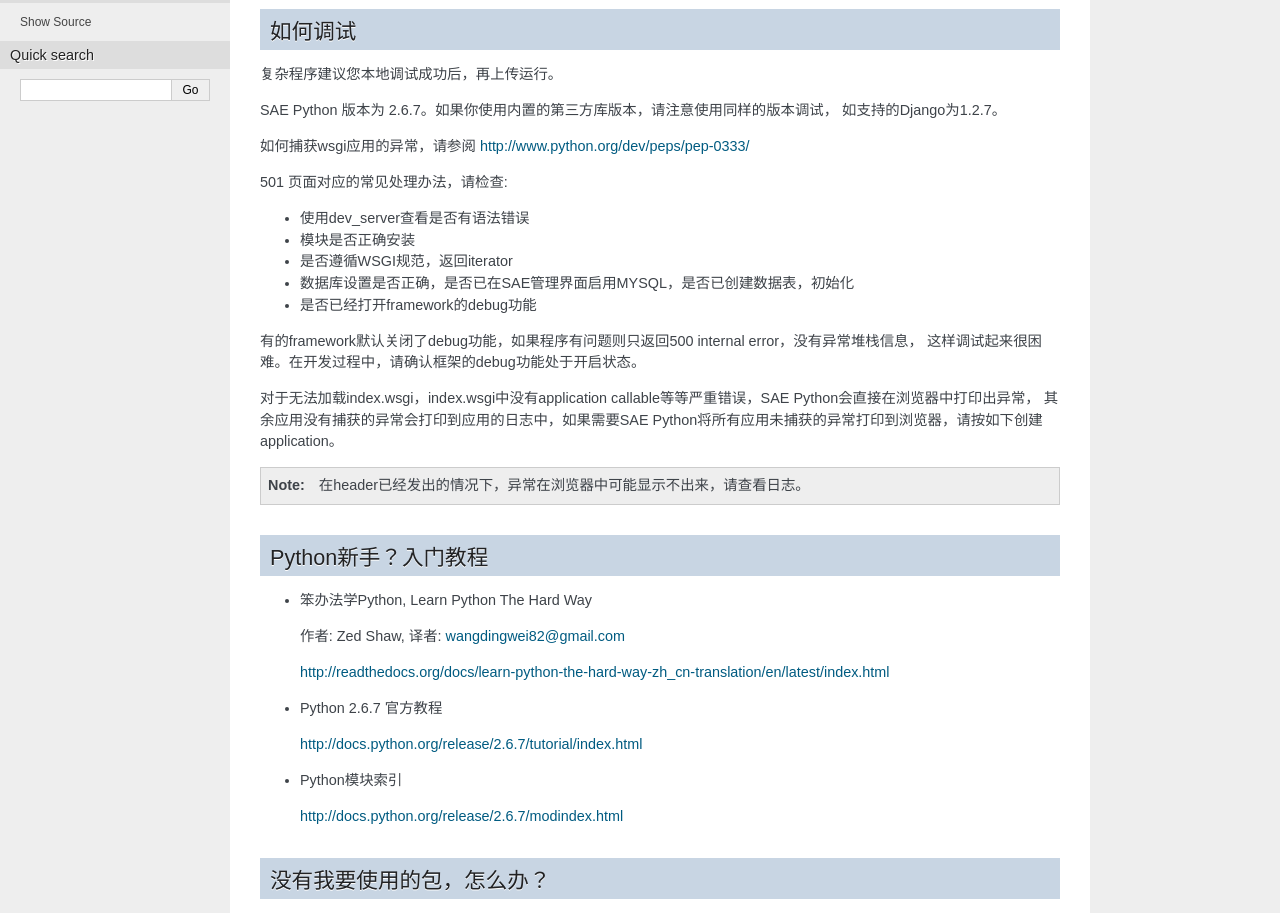
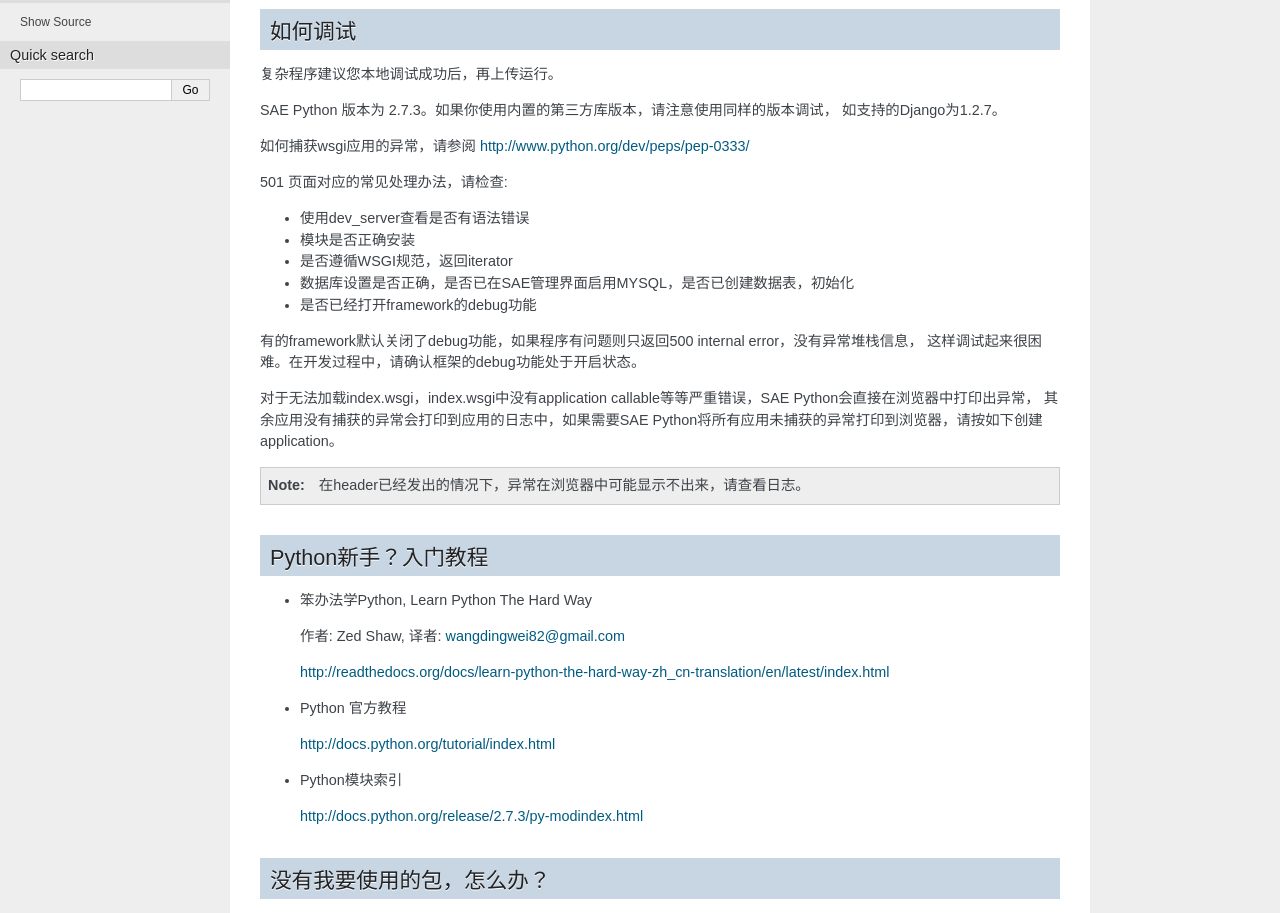
Before and after one commit to sinacloud/sae-python-dev-guide, a Sphinx documentation site: the page built from docs/faq.rst, in a window 1280 px wide and 1400 px high. Shown: the part 475-1388 px from the top of the window. Built offline with Sphinx 7.4.7, drawn with Linux system fonts in a browser that asks for light colours.

Commit message:
Update python to 2.7.3

```diff
--- a/docs/faq.rst
+++ b/docs/faq.rst
@@ -33,7 +33,7 @@ FAQ
 ------------
 复杂程序建议您本地调试成功后，再上传运行。
 
-SAE Python 版本为 2.6.7。如果你使用内置的第三方库版本，请注意使用同样的版本调试，
+SAE Python 版本为 2.7.3。如果你使用内置的第三方库版本，请注意使用同样的版本调试，
 如支持的Django为1.2.7。
 
 如何捕获wsgi应用的异常，请参阅 http://www.python.org/dev/peps/pep-0333/
@@ -64,13 +64,13 @@ Python新手？入门教程
 
   http://readthedocs.org/docs/learn-python-the-hard-way-zh_cn-translation/en/latest/index.html
 
-* Python 2.6.7 官方教程
+* Python 官方教程
 
-  http://docs.python.org/release/2.6.7/tutorial/index.html
+  http://docs.python.org/tutorial/index.html
 
 * Python模块索引
 
-  http://docs.python.org/release/2.6.7/modindex.html
+  http://docs.python.org/release/2.7.3/py-modindex.html
 
 没有我要使用的包，怎么办？
 ------------------------------------------
--- a/docs/runtime.rst
+++ b/docs/runtime.rst
@@ -86,7 +86,7 @@ application 使用下列方式创建
 Python环境
 -------------------
 
-Python runtime使用的是Python 2.6.7。
+Python runtime使用的是Python 2.7.3。
 
 * 仅支持运行纯Python的应用，不能动态加载C扩展，即.so，.dll等格式的模块不能使用
 * 进程，线程操作受限
```
